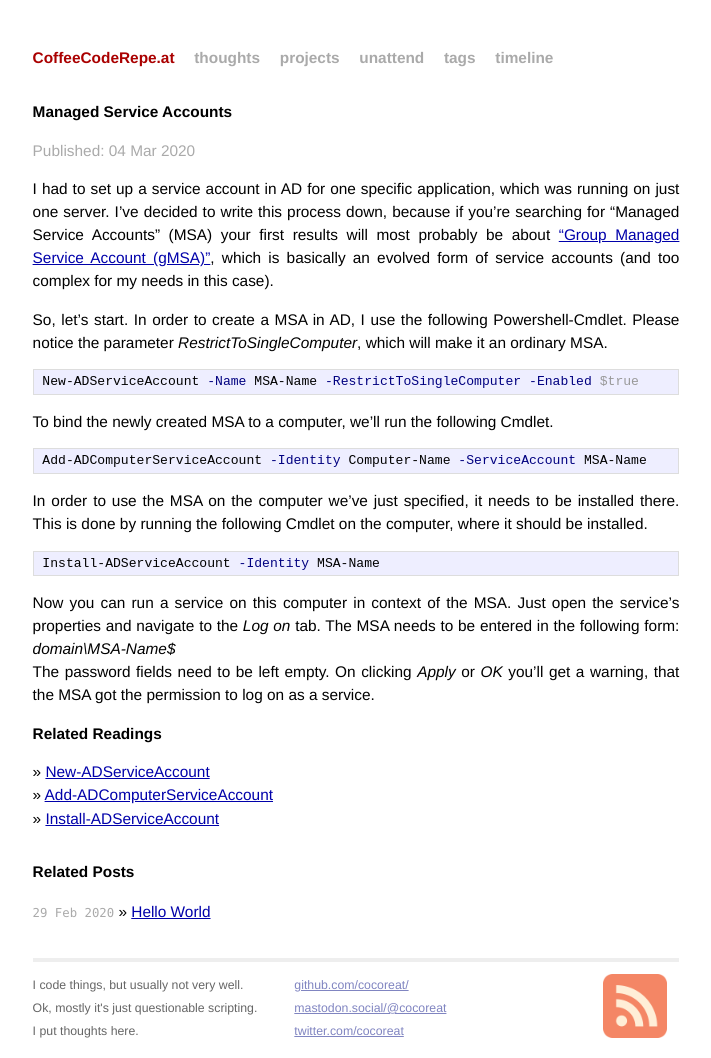
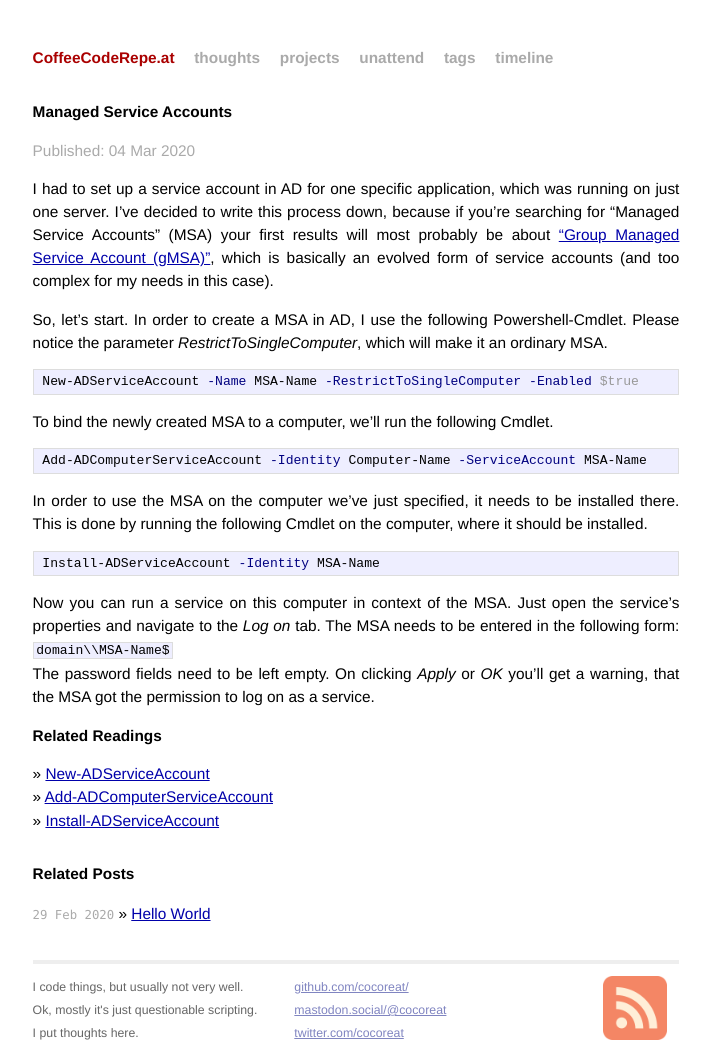
Before and after one commit to cocoreat/cocoreat.github.io, a Jekyll site: the page built from _posts/2020-03-04-Managed-Service-Accounts.md, in a window 1280 px wide. Shown: the whole page, without its empty margins (284-995 px from the left). Built offline with Jekyll 4.4.1, drawn with Linux system fonts in a browser that asks for light colours.

Commit message:
fix linebreaks

````diff
--- a/_posts/2020-03-04-Managed-Service-Accounts.md
+++ b/_posts/2020-03-04-Managed-Service-Accounts.md
@@ -28,12 +28,12 @@ In order to use the MSA on the computer we've just specified, it needs to be ins
 Install-ADServiceAccount -Identity MSA-Name
 ```
 
-Now you can run a service on this computer in context of the MSA. Just open the service's properties and navigate to the *Log on* tab. The MSA needs to be entered in the following form: *domain\\MSA-Name$*
+Now you can run a service on this computer in context of the MSA. Just open the service's properties and navigate to the *Log on* tab. The MSA needs to be entered in the following form: `domain\\MSA-Name$`\
 The password fields need to be left empty. On clicking *Apply* or *OK* you'll get a warning, that the MSA got the permission to log on as a service.
 
 Related Readings
 ================
 
-&raquo; [New-ADServiceAccount](https://docs.microsoft.com/en-us/powershell/module/activedirectory/new-adserviceaccount)<br>
-&raquo; [Add-ADComputerServiceAccount](https://docs.microsoft.com/en-us/powershell/module/activedirectory/add-adcomputerserviceaccount)<br>
-&raquo; [Install-ADServiceAccount](https://docs.microsoft.com/en-us/powershell/module/activedirectory/Install-ADServiceAccount)<br>
+&raquo; [New-ADServiceAccount](https://docs.microsoft.com/en-us/powershell/module/activedirectory/new-adserviceaccount)\
+&raquo; [Add-ADComputerServiceAccount](https://docs.microsoft.com/en-us/powershell/module/activedirectory/add-adcomputerserviceaccount)\
+&raquo; [Install-ADServiceAccount](https://docs.microsoft.com/en-us/powershell/module/activedirectory/Install-ADServiceAccount)
````
